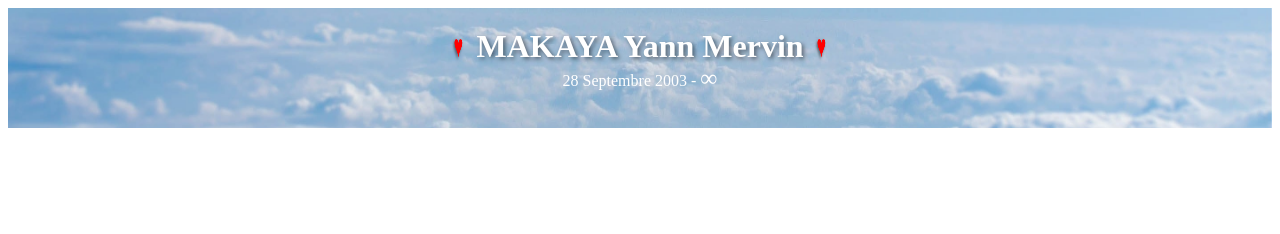
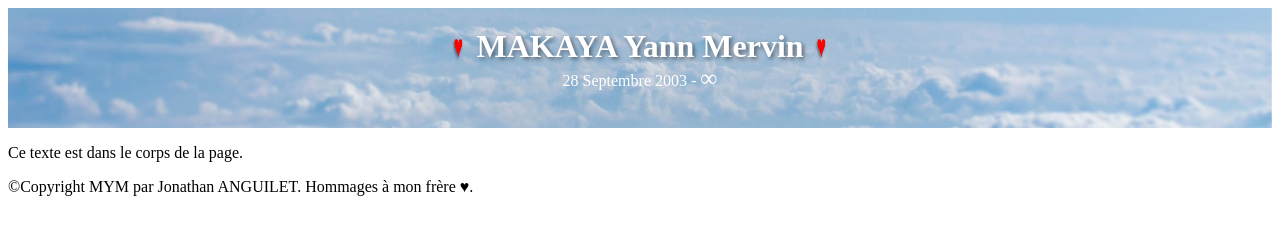
Before and after one commit to AnguiletJonathan/y, a plain HTML site: page index.html in a window 1280 px wide. Drawn offline with Linux system fonts and the light colour scheme.

Commit message:
Update index.html

```diff
--- a/index.html
+++ b/index.html
@@ -2,6 +2,7 @@
 <html>
 
 <head>
+    <meta charset="utf-8">
     <title>LoveYouYann</title>
     <link rel="stylesheet" type="text/css" href="style.css">
 </head>
@@ -12,6 +13,14 @@
         <span>28 Septembre 2003 - <span class="infini">&infin;</span> </span>
     </header>
 
+    <main>
+        <p>Ce texte est dans le corps de la page.</p>
+    </main>
+
+    <footer>
+        <p>©Copyright MYM par Jonathan ANGUILET. Hommages à mon frère <span class="cop">&hearts;</span>.</p>
+    </footer>
+
 </body>
 
 </html>
```
